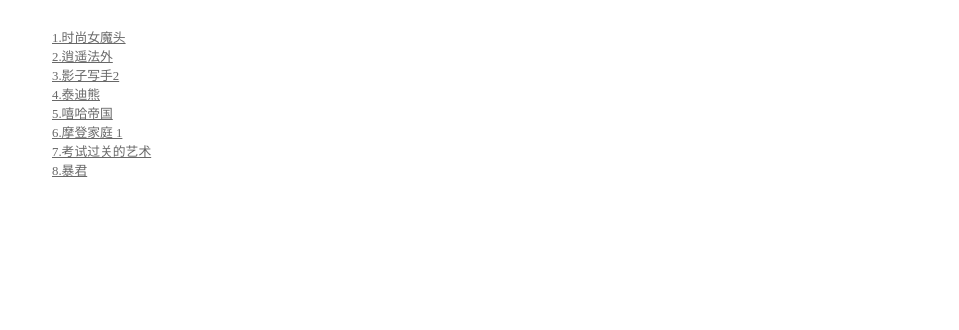
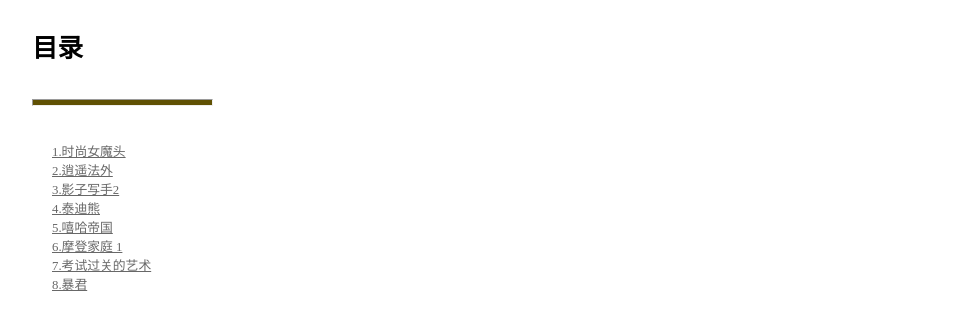
Before and after one commit to nuistMrChest/SHIWANWAN, a plain HTML site: page pro/pro_40.html in a window 1280 px wide. Shown: the part 1882-2212 px from the top of the page, without its empty margins (160-1119 px from the left). Drawn offline with Linux system fonts and the light colour scheme.

Commit message:
asdasdfasdf

```diff
--- a/pro/pro_40.html
+++ b/pro/pro_40.html
@@ -83,6 +83,8 @@
                     </div>
                 </div>
             </div>
+            <h1>目录</h1>
+            <div class="hr"><hr></div>
             <ul>
                 <li><a href="40/emp_1.html">1.时尚女魔头</a></li>
                 <li><a href="40/emp_2.html">2.逍遥法外</a></li>
```
